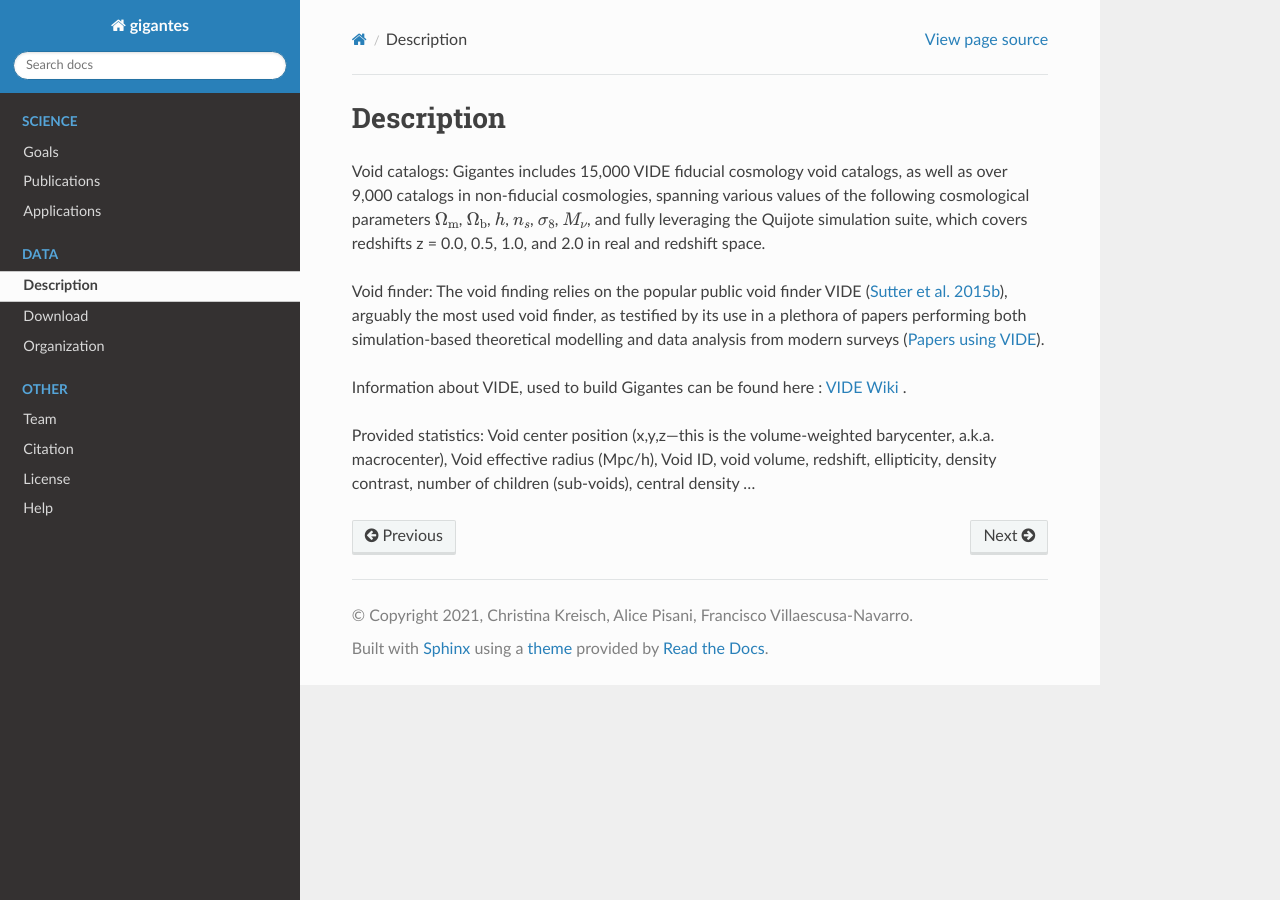
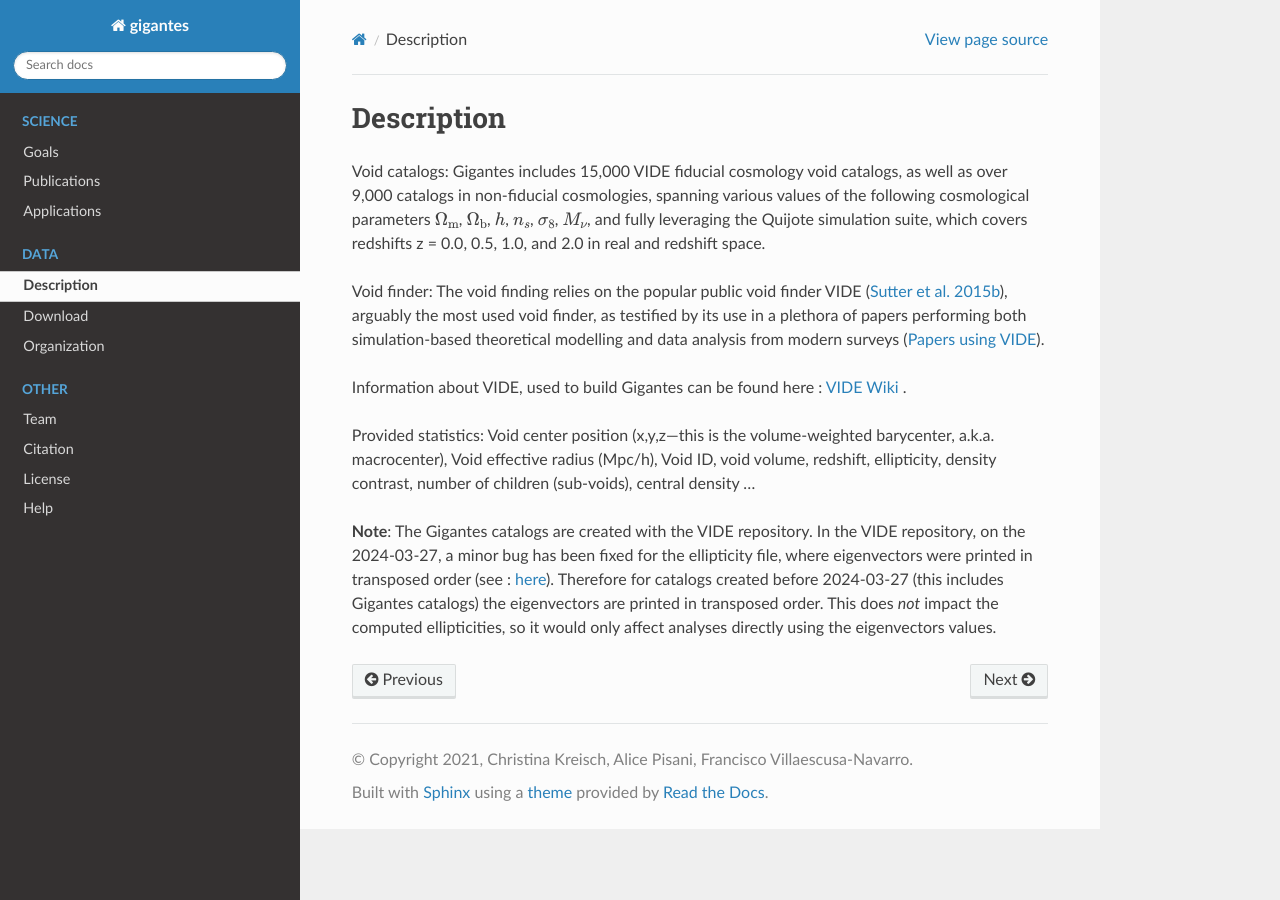
Before and after one commit to ckreisch/GIGANTES, a Sphinx documentation site: the page built from source/Description.rst, in a window 1280 px wide. Built offline with Sphinx 7.4.7 and the Read the Docs theme 3.1.0, drawn with Linux system fonts in a browser that asks for light colours.

Commit message:
Update Description.rst
Updated description for eigenvectors switch due to VIDE bug now fixed)

```diff
--- a/source/Description.rst
+++ b/source/Description.rst
@@ -9,3 +9,5 @@ Information about VIDE, used to build Gigantes can be found here : `VIDE Wiki <h
 
 Provided statistics:
 Void center position (x,y,z---this is the volume-weighted barycenter, a.k.a. macrocenter), Void effective radius (Mpc/h), Void ID, void volume, redshift, ellipticity, density contrast, number of children (sub-voids), central density ...
+
+**Note**: The Gigantes catalogs are created with the VIDE repository. In the VIDE repository, on the 2024-03-27, a minor bug has been fixed for the ellipticity file, where eigenvectors were printed in transposed order (see : `here <https://bitbucket.org/cosmicvoids/vide_public/commits/16301287def7959ee9ba6fb10e99035adf5568f9>`__). Therefore for catalogs created before 2024-03-27 (this includes Gigantes catalogs) the eigenvectors are printed in transposed order. This does *not* impact the computed ellipticities, so it would only affect analyses directly using the eigenvectors values.
```
